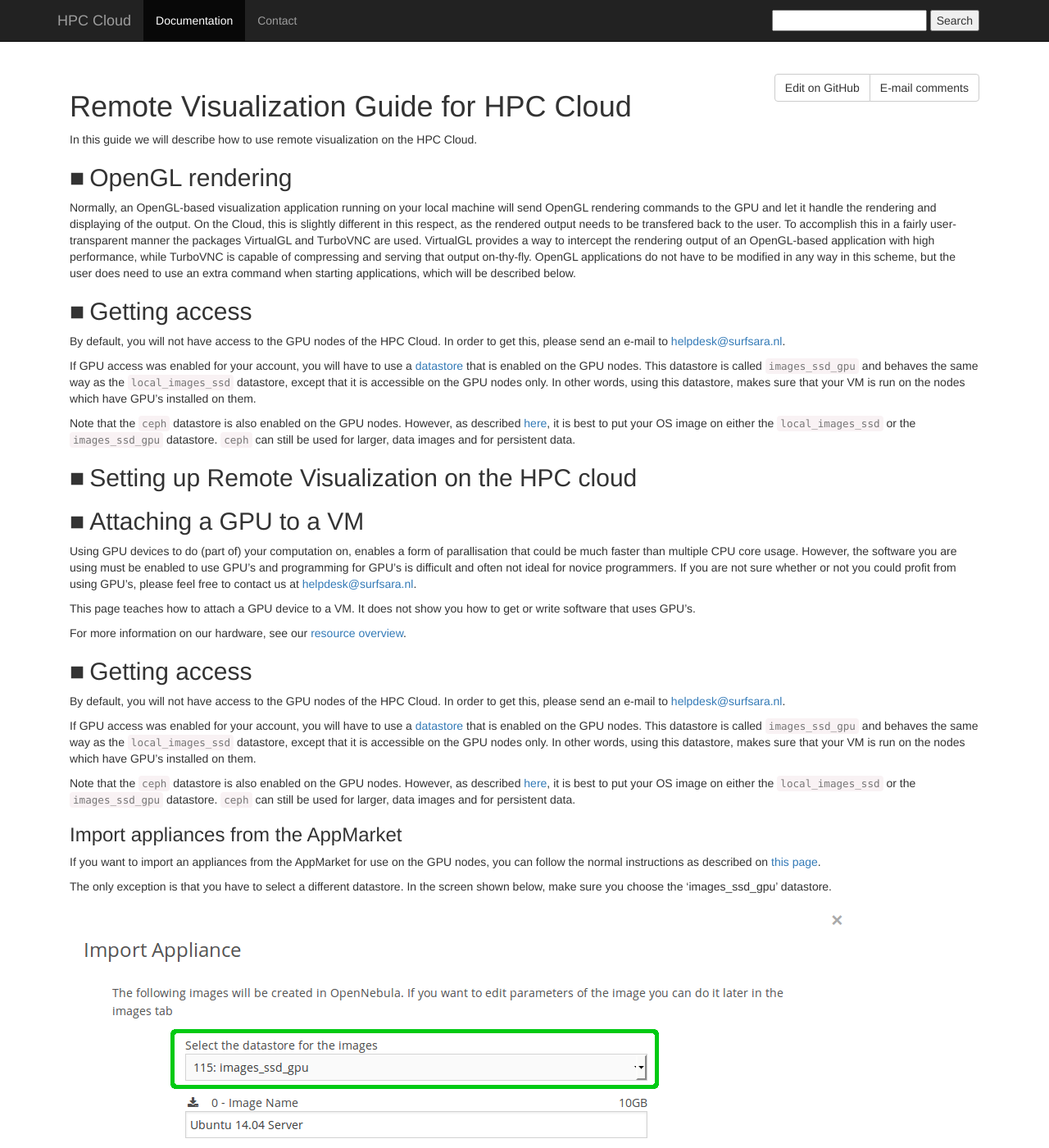
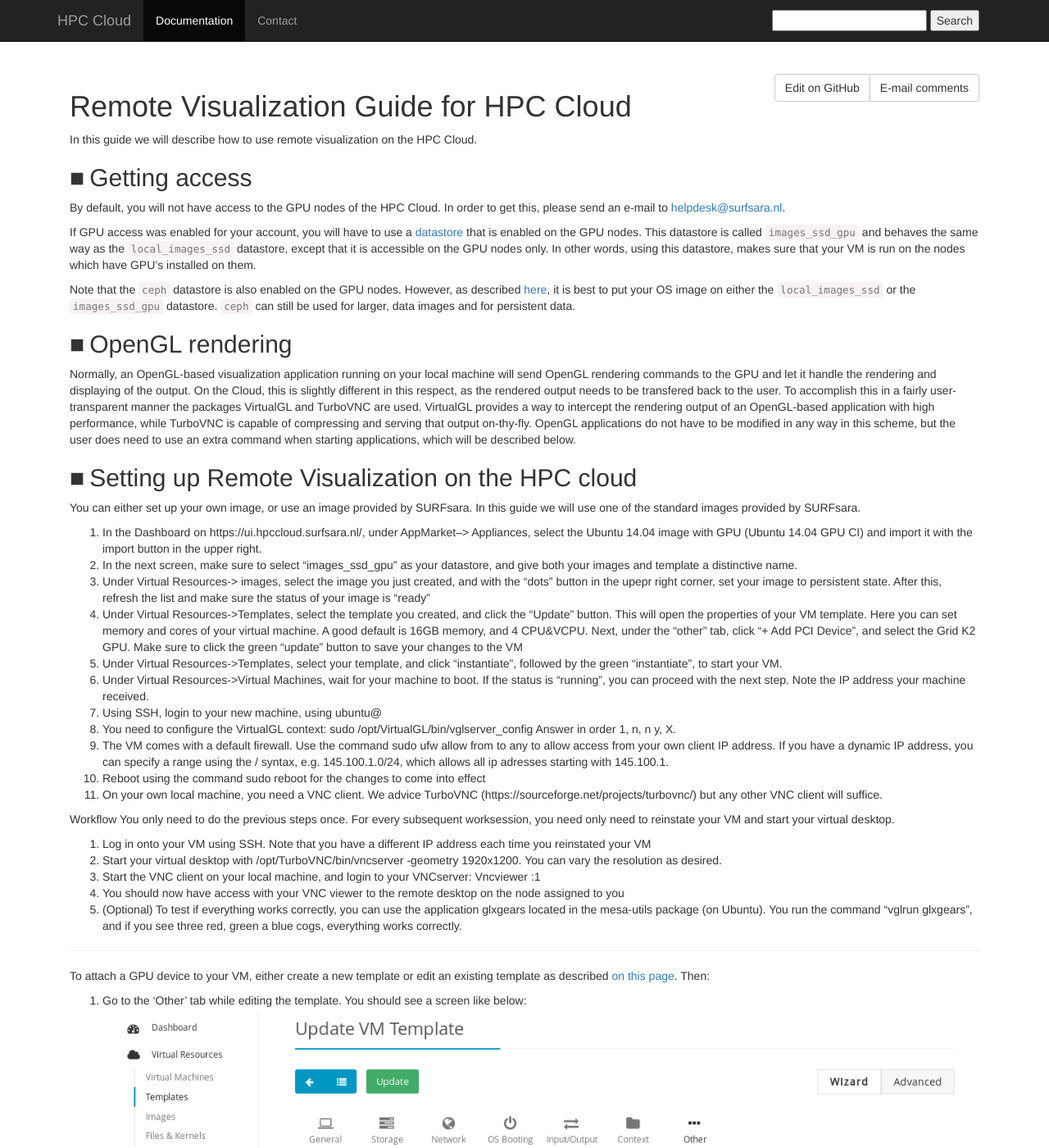
Before and after one commit to sara-nl/clouddocs, a Jekyll site: the page built from gpu-visualization.markdown, in a window 1280 px wide and 1400 px high. Shown: the whole window at 82% size. Built offline with Jekyll 4.4.1, drawn with Linux system fonts in a browser that asks for light colours; nearby versions of some CDN libraries; some of the changed text lies outside the part shown.

Commit message:
second edit
work in progress

```diff
--- a/gpu-visualization.markdown
+++ b/gpu-visualization.markdown
@@ -4,10 +4,6 @@ layout: default
 
 # Remote Visualization Guide for HPC Cloud
 In this guide we will describe how to use remote visualization on the HPC Cloud.
-
-
-## OpenGL rendering
-Normally, an OpenGL-based visualization application running on your local machine will send OpenGL rendering commands to the GPU and let it handle the rendering and displaying of the output. On the Cloud, this is slightly different in this respect, as the rendered output needs to be transfered back to the user. To accomplish this in a fairly user-transparent manner the packages VirtualGL and TurboVNC are used. VirtualGL provides a way to intercept the rendering output of an OpenGL-based application with high performance, while TurboVNC is capable of compressing and serving that output on-thy-fly. OpenGL applications do not have to be modified in any way in this scheme, but the user does need to use an extra command when starting applications, which will be described below.
 
 ## Getting access
 
@@ -17,41 +13,40 @@ If GPU access was enabled for your account, you will have to use a [datastore](i
 
 Note that the `ceph` datastore is also enabled on the GPU nodes. However, as described [here](image_storage), it is best to put your OS image on either the `local_images_ssd` or the `images_ssd_gpu` datastore. `ceph` can still be used for larger, data images and for persistent data.
 
-## Setting up Remote Visualization on the HPC cloud
-
-## Attaching a GPU to a VM
-
-Using GPU devices to do (part of) your computation on, enables a form of parallisation that could be much faster than multiple CPU core usage. However, the software you are using must be enabled to use GPU's and programming for GPU's is difficult and often not ideal for novice programmers. If you are not sure whether or not you could profit from using GPU's, please feel free to contact us at [helpdesk@surfsara.nl](mailto:helpdesk@surfsara.nl).
-
-This page teaches how to attach a GPU device to a VM. It does not show you how to get or write software that uses GPU's.
-
-For more information on our hardware, see our [resource overview](resources-available).
-
-## Getting access
-
-By default, you will not have access to the GPU nodes of the HPC Cloud. In order to get this, please send an e-mail to [helpdesk@surfsara.nl](mailto:helpdesk@surfsara.nl).
-
-If GPU access was enabled for your account, you will have to use a [datastore](image_storage) that is enabled on the GPU nodes. This datastore is called `images_ssd_gpu` and behaves the same way as the `local_images_ssd` datastore, except that it is accessible on the GPU nodes only. In other words, using this datastore, makes sure that your VM is run on the nodes which have GPU's installed on them.
-
-Note that the `ceph` datastore is also enabled on the GPU nodes. However, as described [here](image_storage), it is best to put your OS image on either the `local_images_ssd` or the `images_ssd_gpu` datastore. `ceph` can still be used for larger, data images and for persistent data.
-
-### Import appliances from the AppMarket
-
-If you want to import an appliances from the AppMarket for use on the GPU nodes, you can follow the normal instructions as described on [this page](general-start).
-
-The only exception is that you have to select a different datastore. In the screen shown below, make sure you choose the 'images_ssd_gpu' datastore.
-
-![GPU import from appmarket](images/gpu/gpu_appliance_import.png)
+## OpenGL rendering
+Normally, an OpenGL-based visualization application running on your local machine will send OpenGL rendering commands to the GPU and let it handle the rendering and displaying of the output. On the Cloud, this is slightly different in this respect, as the rendered output needs to be transfered back to the user. To accomplish this in a fairly user-transparent manner the packages VirtualGL and TurboVNC are used. VirtualGL provides a way to intercept the rendering output of an OpenGL-based application with high performance, while TurboVNC is capable of compressing and serving that output on-thy-fly. OpenGL applications do not have to be modified in any way in this scheme, but the user does need to use an extra command when starting applications, which will be described below.
 
 
-## Adding a GPU device to your VM
+## Setting up Remote Visualization on the HPC cloud
+You can either set up your own image, or use an image provided by SURFsara. In this guide we will use one of the standard images provided by SURFsara.
 
-GPU devices are attached to VM using 'pci passthrough'. This means that your VM will have direct access to the hardware, instead of through a virtualisation layer. This should give an optimal performance.
+1. In the Dashboard on https://ui.hpccloud.surfsara.nl/, under AppMarket--> Appliances, select the Ubuntu 14.04 image with GPU (Ubuntu 14.04 GPU CI) and import it with the import button in the upper right.
+2. In the next screen, make sure to select “images_ssd_gpu” as your datastore, and give both your images and template a distinctive name.
+3. Under Virtual Resources-> images, select the image you just created, and with the “dots” button in the upepr right corner, set your image to persistent state. After this, refresh the list and make sure the status of your image is “ready”
+4. Under Virtual Resources->Templates, select the template you created, and click the “Update” button. This will open the properties of your VM template.  Here you can set memory and cores of your virtual machine. A good default is 16GB memory, and 4 CPU&VCPU.
+Next, under the “other” tab, click “+ Add PCI Device”, and select the Grid K2 GPU.
+Make sure to click the green “update” button to save your changes to the VM
+5.  Under Virtual Resources->Templates, select your  template, and click “instantiate”, followed by the green “instantiate”, to start your VM.
+6. Under Virtual Resources->Virtual Machines, wait for your machine to boot. If the status is “running”, you can proceed with the next step. Note the IP address your machine received.
+7. Using SSH, login to your new machine, using ubuntu@<ip address>
+8. You need to configure the VirtualGL context: sudo /opt/VirtualGL/bin/vglserver_config
+Answer in order 1, n, n y, X.
+9. The VM comes with a default firewall. Use the command sudo ufw allow from <your home IP address>  to any  to allow access from your own client IP address. If you have a dynamic IP address, you can specify a range using the / syntax, e.g. 145.100.1.0/24, which allows all ip adresses starting with 145.100.1.
+10. Reboot using the command sudo reboot for the changes to come into effect
+11. On your own local machine, you need a VNC client. We advice TurboVNC (https://sourceforge.net/projects/turbovnc/) but any other VNC client will suffice.
 
-> **NOTE:**
->
-> Before proceeding, make sure that your OS image is on the `images_ssd_gpu` datastore and possible extra images are on the `ceph` datastore.
+Workflow
+You only need to do the previous steps once. For every subsequent worksession, you need only need to reinstate your VM and start your virtual desktop.
 
+1. Log in onto your VM using SSH. Note that you have a different IP address each time you reinstated your VM
+2. Start your virtual desktop with /opt/TurboVNC/bin/vncserver -geometry 1920x1200. You can vary the resolution as desired.
+3. Start the VNC client on your local machine, and login to your VNCserver: Vncviewer <your ip address>:1
+4. You should now have access with your VNC viewer to the remote desktop on the node assigned to you
+5. (Optional) To test if everything works correctly, you can use the application glxgears located in the mesa-utils package (on Ubuntu).  You run the command “vglrun glxgears”, and if you see three red, green a blue cogs, everything works correctly.
+
+
+
+------------
 To attach a GPU device to your VM, either create a new template or edit an existing template as described [on this page](customize-your-vm). Then:
 
  1. Go to the 'Other' tab while editing the template. You should see a screen like below:
```
